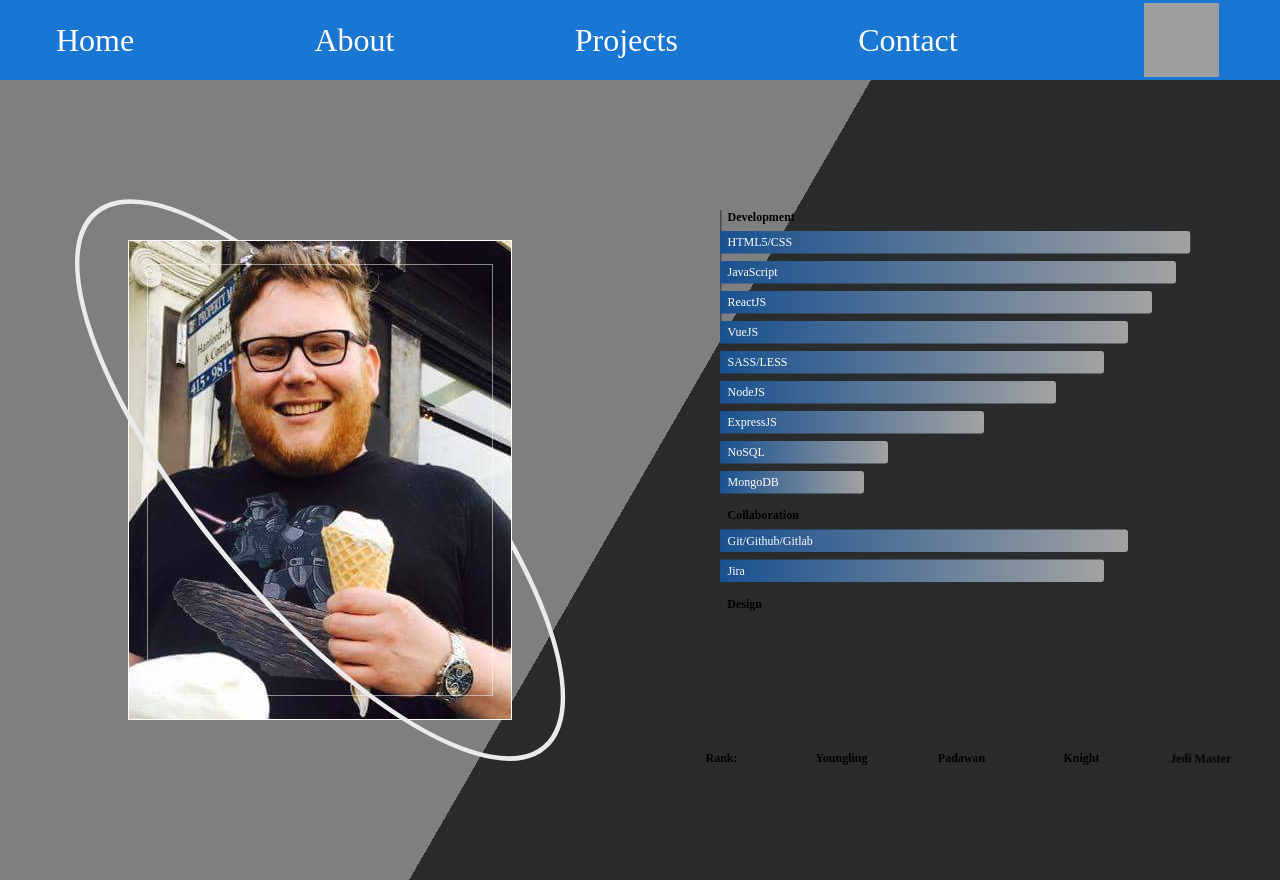
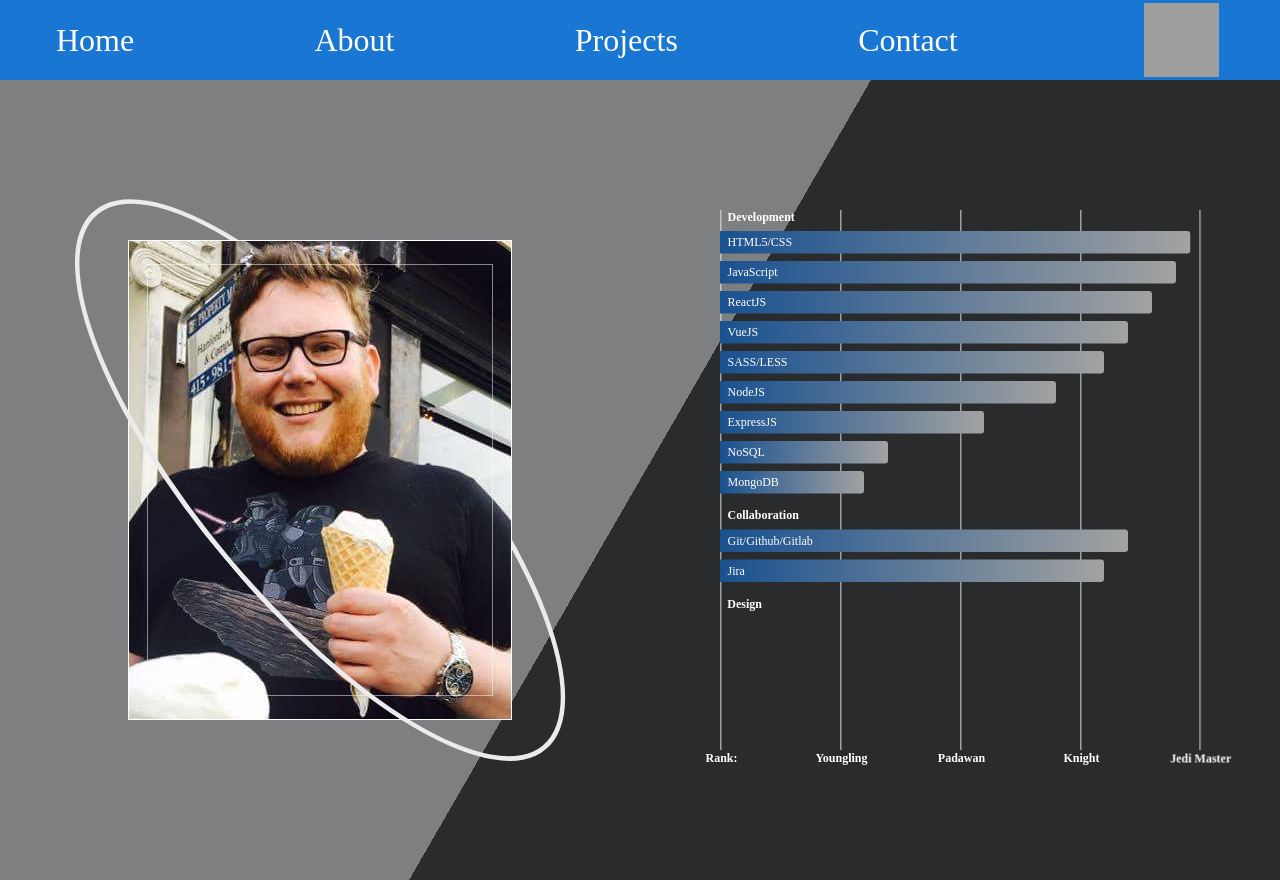
Before and after one commit to AdamBFriedman/adamfriedmanportfolioNextJs, a Next.js app: page /about in a window 1280 px wide. Built offline with nearby package versions, Linux system fonts and the light colour scheme; grey boxes are pictures that could not be loaded.

Commit message:
Update skills styling for dark mode

```diff
--- a/src/components/Skills.tsx
+++ b/src/components/Skills.tsx
@@ -1,99 +1,75 @@
+import type { RootState } from "@/store/store";
+import { useSelector } from "react-redux";
+
 const Skills = () => {
+  const isDarkMode = useSelector(
+    (state: RootState) => state.isDarkMode.isDarkMode
+  );
   return (
     <>
       <div className="About" style={{ height: "100% !important" }}>
         <div className="skills">
           <ul className="lines">
             <li
-              className={["lineLight", "l--0"].join(" ")}
-              // {
-              //   this.props.dark
-              //     ? ["lineDark", "l--0"].join(" ")
-              //     : ["lineLight", "l--0"].join(" ")
-              // }
+              className={
+                isDarkMode
+                  ? ["lineDark", "l--0"].join(" ")
+                  : ["lineLight", "l--0"].join(" ")
+              }
             >
               <span
-                className={["tracking-in-expand", "line__label", "title"].join(
-                  " "
-                )}
-                //   {
-                //     this.props.dark
-                //       ? ["tracking-in-expand", "line__labelDark", "title"].join(
-                //           " "
-                //         )
-                //       : ["tracking-in-expand", "line__label", "title"].join(" ")
-                //   }
+                className={
+                  isDarkMode
+                    ? ["tracking-in-expand", "line__labelDark", "title"].join(
+                        " "
+                      )
+                    : ["tracking-in-expand", "line__label", "title"].join(" ")
+                }
               >
                 Rank:
               </span>
             </li>
             <li
-              className={["lineLight", "tracking-in-expand", "l--25"].join(" ")}
-              // {
-              //   this.props.dark
-              //     ? ["lineDark", "tracking-in-expand", "l--25"].join(" ")
-              //     : ["lineLight", "tracking-in-expand", "l--25"].join(" ")
-              // }
+              className={
+                isDarkMode
+                  ? ["lineDark", "tracking-in-expand", "l--25"].join(" ")
+                  : ["lineLight", "tracking-in-expand", "l--25"].join(" ")
+              }
             >
-              <span
-                className={"line__label"}
-                //   {
-                //     this.props.dark ? "line__labelDark" : "line__label"
-                //   }
-              >
+              <span className={isDarkMode ? "line__labelDark" : "line__label"}>
                 Youngling
               </span>
             </li>
             <li
-              className={["lineLight", "tracking-in-expand", "l--50"].join(" ")}
-              // {
-              //   this.props.dark
-              //     ? ["lineDark", "tracking-in-expand", "l--50"].join(" ")
-              //     : ["lineLight", "tracking-in-expand", "l--50"].join(" ")
-              // }
+              className={
+                isDarkMode
+                  ? ["lineDark", "tracking-in-expand", "l--50"].join(" ")
+                  : ["lineLight", "tracking-in-expand", "l--50"].join(" ")
+              }
             >
-              <span
-                className={"line__label"}
-                //   {
-                //     this.props.dark ? "line__labelDark" : "line__label"
-                //   }
-              >
+              <span className={isDarkMode ? "line__labelDark" : "line__label"}>
                 Padawan
               </span>
             </li>
             <li
-              className={["lineLight", "tracking-in-expand", "l--75"].join(" ")}
-              // {
-              //   this.props.dark
-              //     ? ["lineDark", "tracking-in-expand", "l--75"].join(" ")
-              //     : ["lineLight", "tracking-in-expand", "l--75"].join(" ")
-              // }
+              className={
+                isDarkMode
+                  ? ["lineDark", "tracking-in-expand", "l--75"].join(" ")
+                  : ["lineLight", "tracking-in-expand", "l--75"].join(" ")
+              }
             >
-              <span
-                className={"line__label"}
-                //   {
-                //     this.props.dark ? "line__labelDark" : "line__label"
-                //   }
-              >
+              <span className={isDarkMode ? "line__labelDark" : "line__label"}>
                 Knight
               </span>
             </li>
             <li
-              className={["lineLight", "tracking-in-expand", "l--100"].join(
-                " "
-              )}
-              // {
-              //   this.props.dark
-              //     ? ["lineDark", "tracking-in-expand", "l--100"].join(" ")
-              //     : ["lineLight", "tracking-in-expand", "l--100"].join(" ")
-              // }
+              className={
+                isDarkMode
+                  ? ["lineDark", "tracking-in-expand", "l--100"].join(" ")
+                  : ["lineLight", "tracking-in-expand", "l--100"].join(" ")
+              }
             >
-              <span
-                className={"line__label"}
-                //   {
-                //     this.props.dark ? "line__labelDark" : "line__label"
-                //   }
-              >
+              <span className={isDarkMode ? "line__labelDark" : "line__label"}>
                 Jedi Master
               </span>
             </li>
@@ -102,92 +78,62 @@ const Skills = () => {
           <div className="charts">
             <div className="chart chart--dev">
               <span
-                className="chart__title"
-                //   {
-                //     this.props.dark ? "chart__titleDark" : "chart__title"
-                //   }
+                className={isDarkMode ? "chart__titleDark" : "chart__title"}
               >
                 Development
               </span>
               <ul className="chart--horiz">
                 <li
-                  className="chart__bar"
-                  // {
-                  //   this.props.dark ? "chart__barDark" : "chart__bar"
-                  // }
+                  className={isDarkMode ? "chart__barDark" : "chart__bar"}
                   style={{ width: "98%" }}
                 >
                   <span className="chart__label">HTML5/CSS</span>
                 </li>
                 <li
-                  className={"chart__bar"}
-                  // {
-                  //   this.props.dark ? "chart__barDark" : "chart__bar"
-                  // }
+                  className={isDarkMode ? "chart__barDark" : "chart__bar"}
                   style={{ width: "95%" }}
                 >
                   <span className="chart__label">JavaScript</span>
                 </li>
                 <li
-                  className={"chart__bar"}
-                  // {
-                  //   this.props.dark ? "chart__barDark" : "chart__bar"
-                  // }
+                  className={isDarkMode ? "chart__barDark" : "chart__bar"}
                   style={{ width: "90%" }}
                 >
                   <span className="chart__label">ReactJS</span>
                 </li>
                 <li
-                  className={"chart__bar"}
-                  // {
-                  //   this.props.dark ? "chart__barDark" : "chart__bar"
-                  // }
+                  className={isDarkMode ? "chart__barDark" : "chart__bar"}
                   style={{ width: "85%" }}
                 >
                   <span className="chart__label">VueJS</span>
                 </li>
                 <li
-                  className={"chart__bar"}
-                  // {
-                  //   this.props.dark ? "chart__barDark" : "chart__bar"
-                  // }
+                  className={isDarkMode ? "chart__barDark" : "chart__bar"}
                   style={{ width: "80%" }}
                 >
                   <span className="chart__label">SASS/LESS</span>
                 </li>
 
                 <li
-                  className={"chart__bar"}
-                  // {
-                  //   this.props.dark ? "chart__barDark" : "chart__bar"
-                  // }
+                  className={isDarkMode ? "chart__barDark" : "chart__bar"}
                   style={{ width: "70%" }}
                 >
                   <span className="chart__label">NodeJS</span>
                 </li>
                 <li
-                  className={"chart__bar"}
-                  // {
-                  //   this.props.dark ? "chart__barDark" : "chart__bar"
-                  // }
+                  className={isDarkMode ? "chart__barDark" : "chart__bar"}
                   style={{ width: "55%" }}
                 >
                   <span className="chart__label">ExpressJS</span>
                 </li>
                 <li
-                  className={"chart__bar"}
-                  // {
-                  //   this.props.dark ? "chart__barDark" : "chart__bar"
-                  // }
+                  className={isDarkMode ? "chart__barDark" : "chart__bar"}
                   style={{ width: "35%" }}
                 >
                   <span className="chart__label">NoSQL</span>
                 </li>
                 <li
-                  className={"chart__bar"}
-                  // {
-                  //   this.props.dark ? "chart__barDark" : "chart__bar"
-                  // }
+                  className={isDarkMode ? "chart__barDark" : "chart__bar"}
                   style={{ width: "30%" }}
                 >
                   <span className="chart__label">MongoDB</span>
@@ -197,28 +143,19 @@ const Skills = () => {
 
             <div className="chart chart--prod">
               <span
-                className={"chart__title"}
-                //   {
-                //     this.props.dark ? "chart__titleDark" : "chart__title"
-                //   }
+                className={isDarkMode ? "chart__titleDark" : "chart__title"}
               >
                 Collaboration
               </span>
               <ul className="chart--horiz">
                 <li
-                  className={"chart__bar"}
-                  // {
-                  //   this.props.dark ? "chart__barDark" : "chart__bar"
-                  // }
+                  className={isDarkMode ? "chart__barDark" : "chart__bar"}
                   style={{ width: "85%" }}
                 >
                   <span className="chart__label">Git/Github/Gitlab</span>
                 </li>
                 <li
-                  className={"chart__bar"}
-                  // {
-                  //   this.props.dark ? "chart__barDark" : "chart__bar"
-                  // }
+                  className={isDarkMode ? "chart__barDark" : "chart__bar"}
                   style={{ width: "80%" }}
                 >
                   <span className="chart__label">Jira</span>
@@ -228,47 +165,32 @@ const Skills = () => {
 
             <div className="chart chart--design">
               <span
-                className={"chart__title"}
-                //   {
-                //     this.props.dark ? "chart__titleDark" : "chart__title"
-                //   }
+                className={isDarkMode ? "chart__titleDark" : "chart__title"}
               >
                 Design
               </span>
               <ul className="chart--horiz">
                 <li
-                  className={"chart__bar"}
-                  // {
-                  //   this.props.dark ? "chart__barDark" : "chart__bar"
-                  // }
+                  className={isDarkMode ? "chart__barDark" : "chart__bar"}
                   style={{ width: "90%" }}
                 >
                   <span className="chart__label">Material UI</span>
                 </li>
                 <li
-                  className={"chart__bar"}
-                  // {
-                  //   this.props.dark ? "chart__barDark" : "chart__bar"
-                  // }
+                  className={isDarkMode ? "chart__barDark" : "chart__bar"}
                   style={{ width: "55%" }}
                 >
                   <span className="chart__label">Figma</span>
                 </li>
 
                 <li
-                  className={"chart__bar"}
-                  // {
-                  //   this.props.dark ? "chart__barDark" : "chart__bar"
-                  // }
+                  className={isDarkMode ? "chart__barDark" : "chart__bar"}
                   style={{ width: "50%" }}
                 >
                   <span className="chart__label">Zeplin</span>
                 </li>
                 <li
-                  className={"chart__bar"}
-                  // {
-                  //   this.props.dark ? "chart__barDark" : "chart__bar"
-                  // }
+                  className={isDarkMode ? "chart__barDark" : "chart__bar"}
                   style={{ width: "42%" }}
                 >
                   <span className="chart__label">Sketch</span>
--- a/src/styles/home.scss
+++ b/src/styles/home.scss
@@ -443,11 +443,8 @@ $chartBarGap: 10px;
 .lineDark {
   height: inherit;
   width: 2px;
-
   position: absolute;
-
-  background: rgba(#eee, 0.6);
-
+  background: rgba(#292b2c, 0.6);
   &.l--0 {
     left: 0;
   }
@@ -468,11 +465,8 @@ $chartBarGap: 10px;
 .lineLight {
   height: inherit;
   width: 2px;
-
   position: absolute;
-
-  background: rgba(#292b2c, 0.6);
-
+  background: rgba(#eee, 0.6);
   &.l--0 {
     left: 0;
   }
@@ -491,6 +485,7 @@ $chartBarGap: 10px;
 }
 
 .line__label {
+  color: white;
   display: block;
   width: 100px;
   text-align: center;
@@ -506,7 +501,7 @@ $chartBarGap: 10px;
 }
 
 .line__labelDark {
-  color: white;
+  color: black;
   display: block;
   width: 100px;
   text-align: center;
@@ -539,13 +534,10 @@ $chartBarGap: 10px;
 .chart__title {
   display: block;
   margin: 0 0 10px 10px;
-
+  color: white;
   font-weight: bold;
-
   opacity: 0;
-
   animation: 1s anim-lightspeed-in ease forwards;
-
   .chart--prod & {
     animation-delay: 3.3s;
   }
@@ -555,7 +547,6 @@ $chartBarGap: 10px;
 }
 
 .chart__titleDark {
-  color: white;
   display: block;
   margin: 0 0 10px 10px;
 
```
